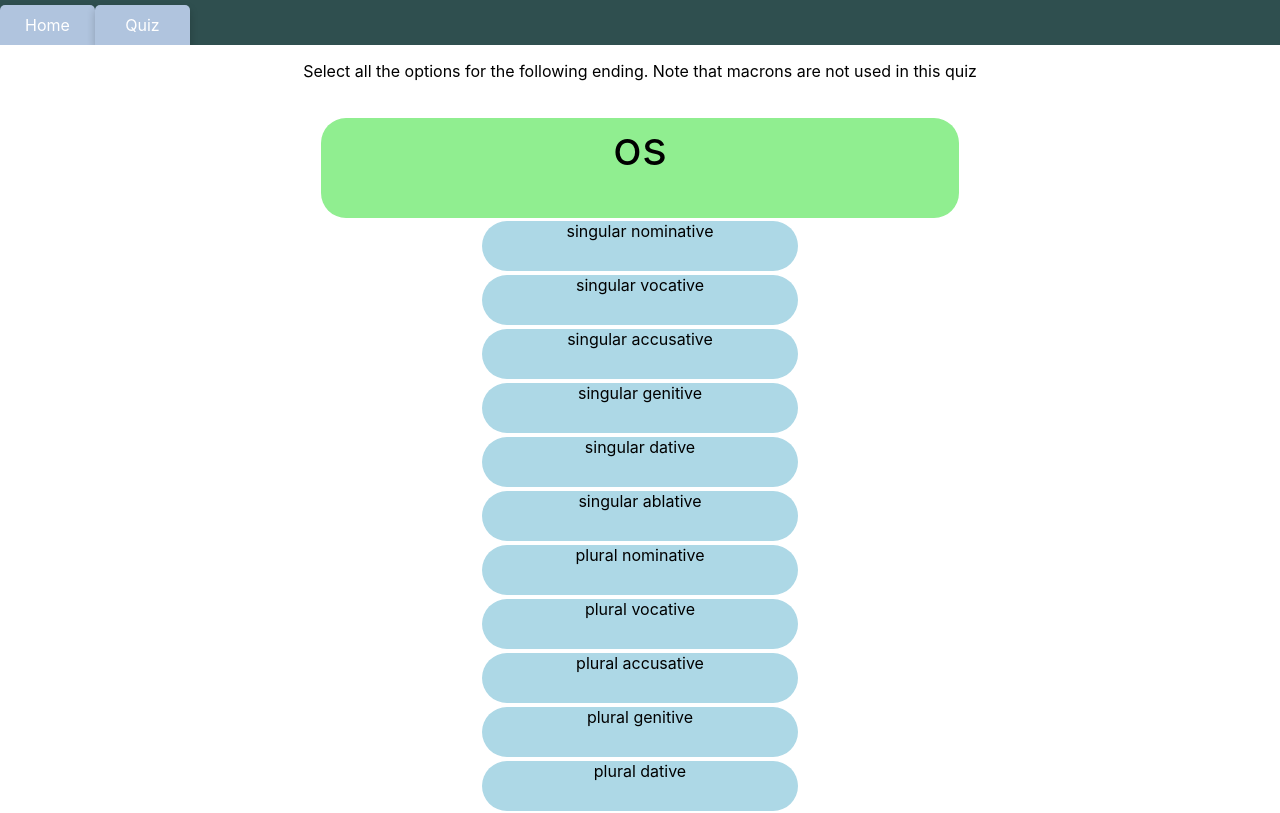
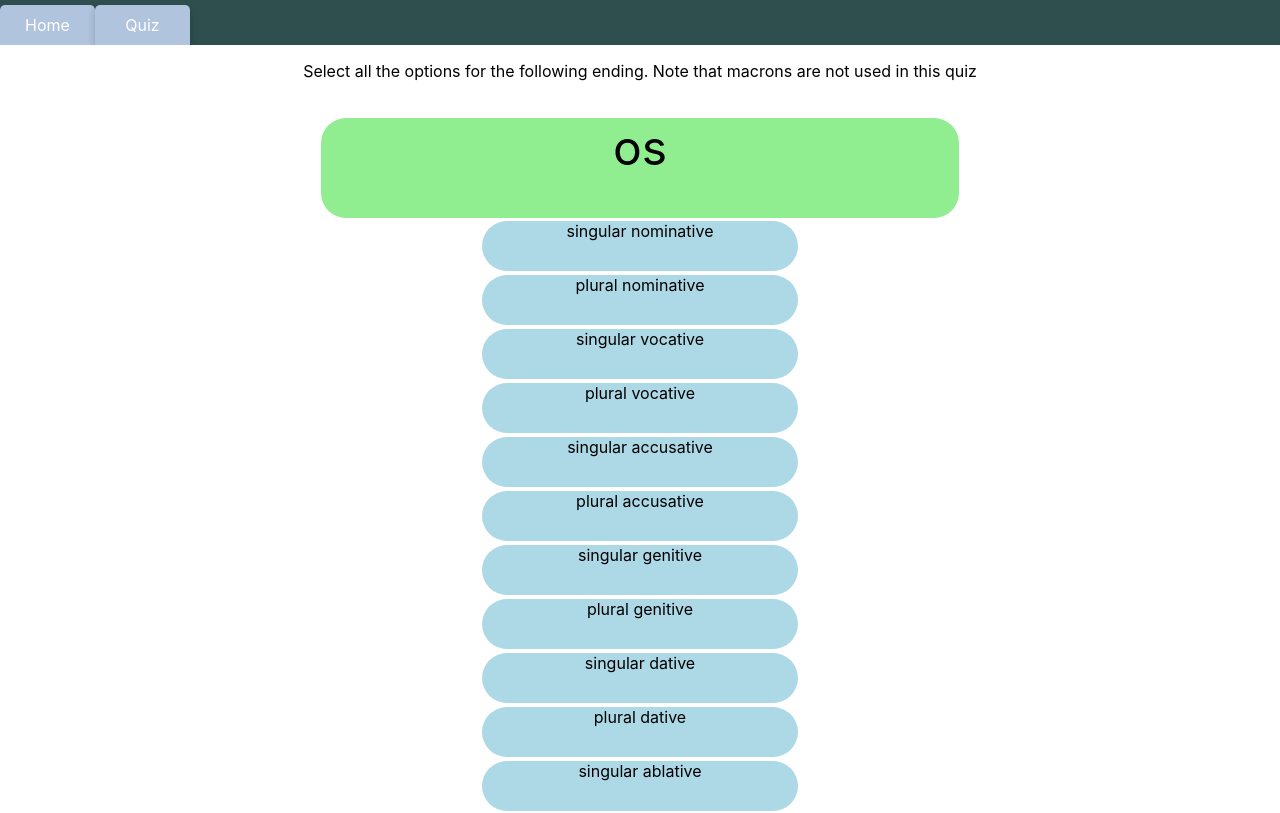
Before and after one commit to HapaxHypatia/accidence-tester, a React (Create React App) app: page /quizpage in a window 1280 px wide. Shown: the top 813 px of the page. Built offline with nearby package versions, Linux system fonts and the light colour scheme.

Commit message:
minor display change

```diff
--- a/src/pages/quizpage.jsx
+++ b/src/pages/quizpage.jsx
@@ -6,16 +6,16 @@ function Quizpage() {
 
 	const parsing = [
 		'singular nominative',
+		'plural nominative',
 		'singular vocative',
+		'plural vocative',
 		'singular accusative',
+		'plural accusative',
 		'singular genitive',
+		'plural genitive',
 		'singular dative',
+		'plural dative',
 		'singular ablative',
-		'plural nominative',
-		'plural vocative',
-		'plural accusative',
-		'plural genitive',
-		'plural dative',
 		'plural ablative']
 	const options = parsing.map((answer, index)=>
 		<label className={'option'}>
```
